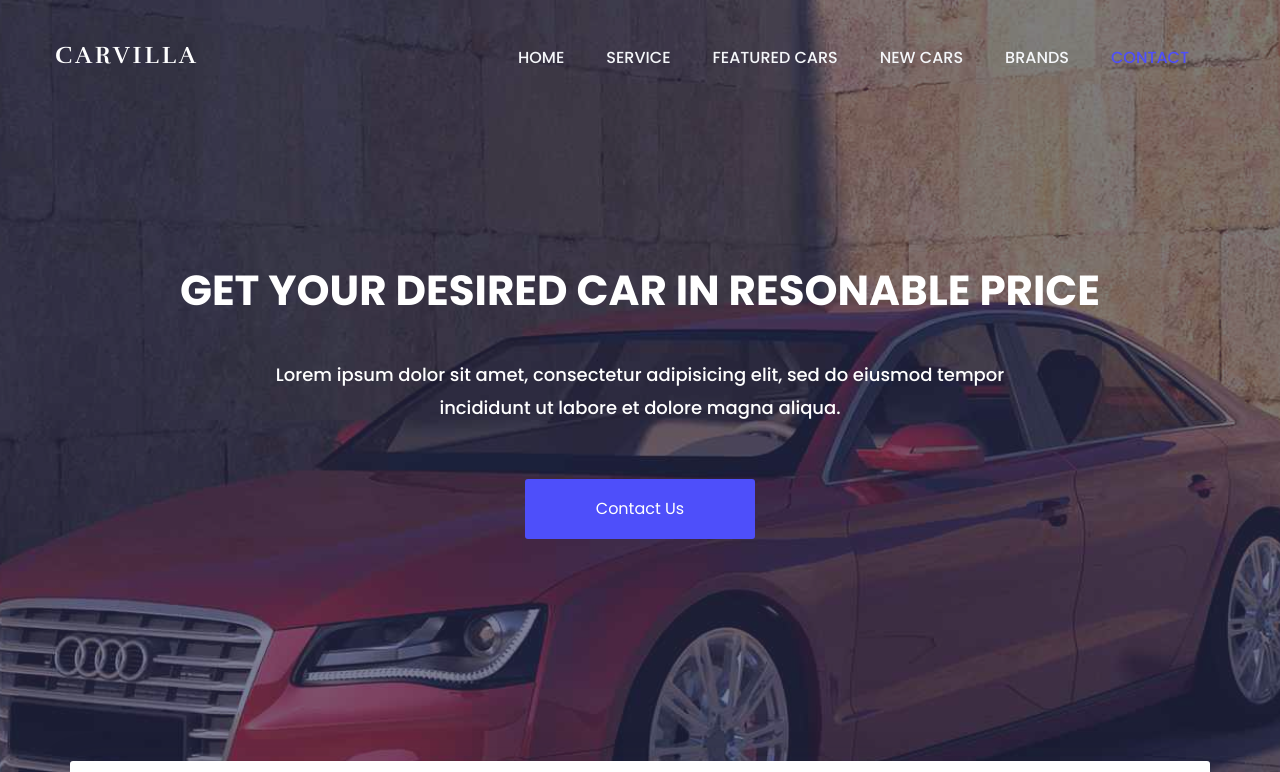
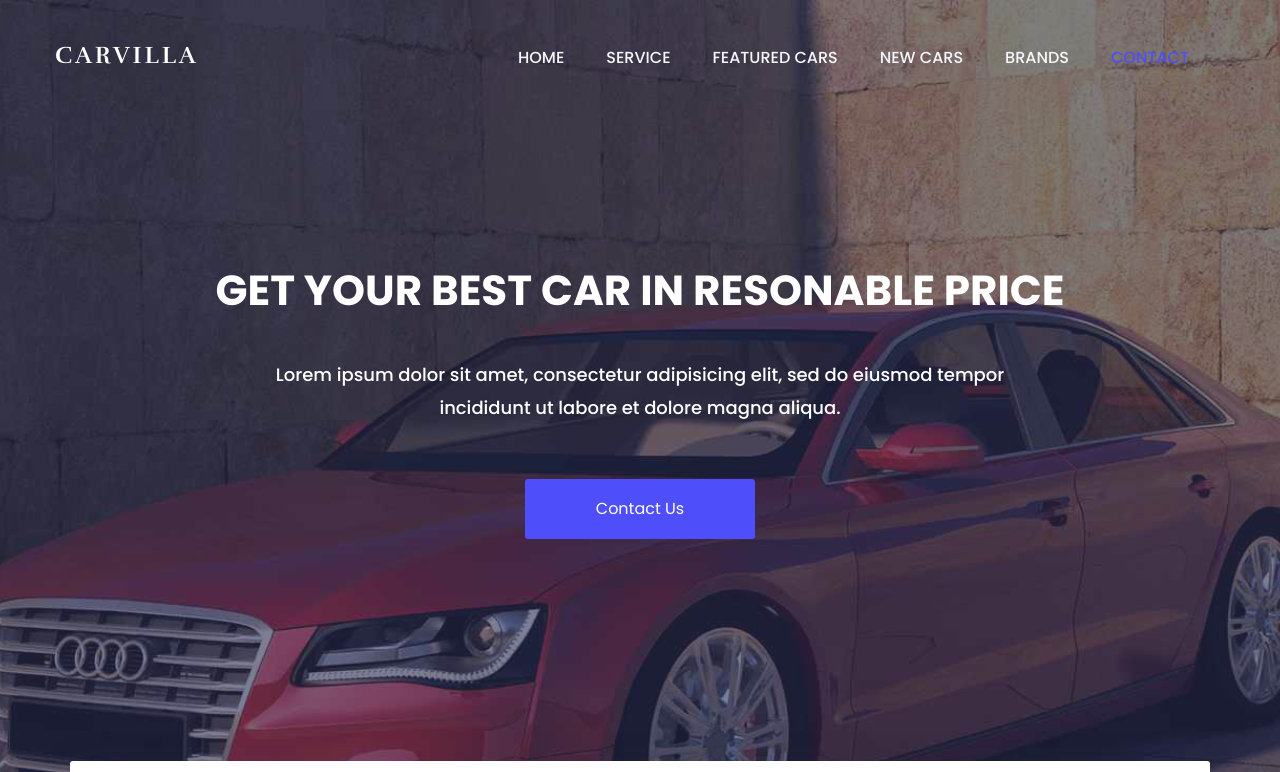
Before and after one commit to SHAHBAZ-QADEER/seolearning, a plain HTML site: page index.html in a window 1280 px wide. Shown: the top 772 px of the page. Drawn offline with nearby package versions, Linux system fonts and the light colour scheme.

Commit message:
Update index.html

```diff
--- a/index.html
+++ b/index.html
@@ -105,7 +105,7 @@
 
 			<div class="container">
 				<div class="welcome-hero-txt">
-					<h2>get your desired car in resonable price</h2>
+					<h2>get your best car in resonable price</h2>
 					<p>
 						Lorem ipsum dolor sit amet, consectetur adipisicing elit, sed do eiusmod tempor incididunt ut labore et dolore   magna aliqua.
 					</p>
```
